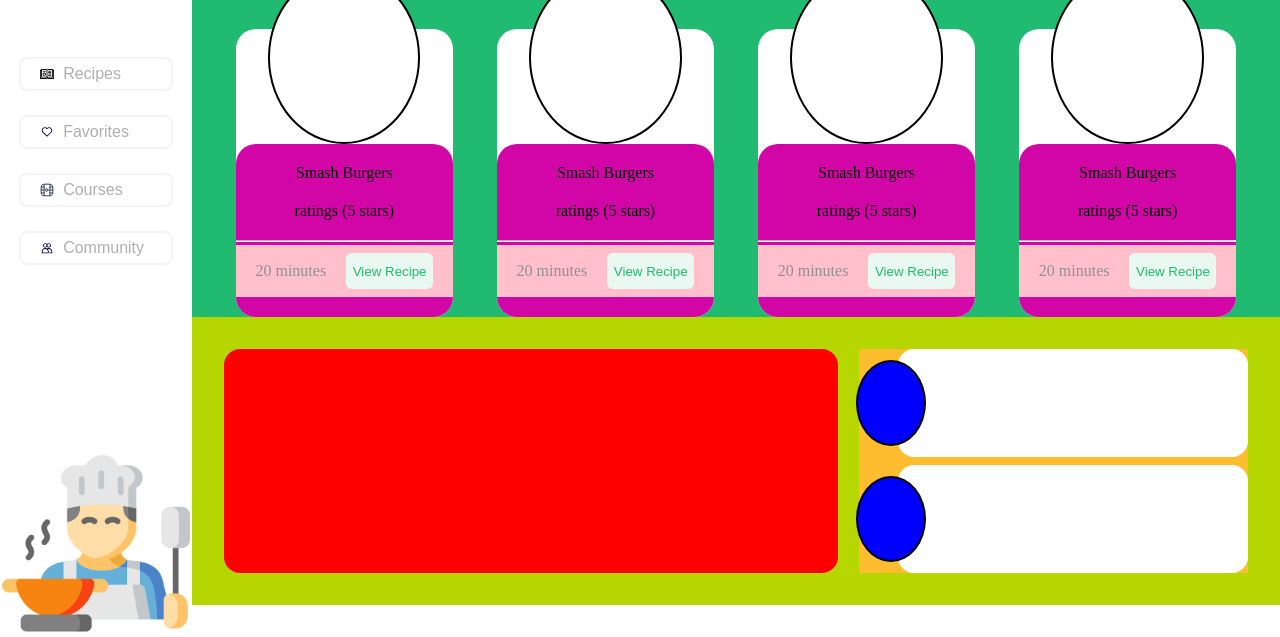
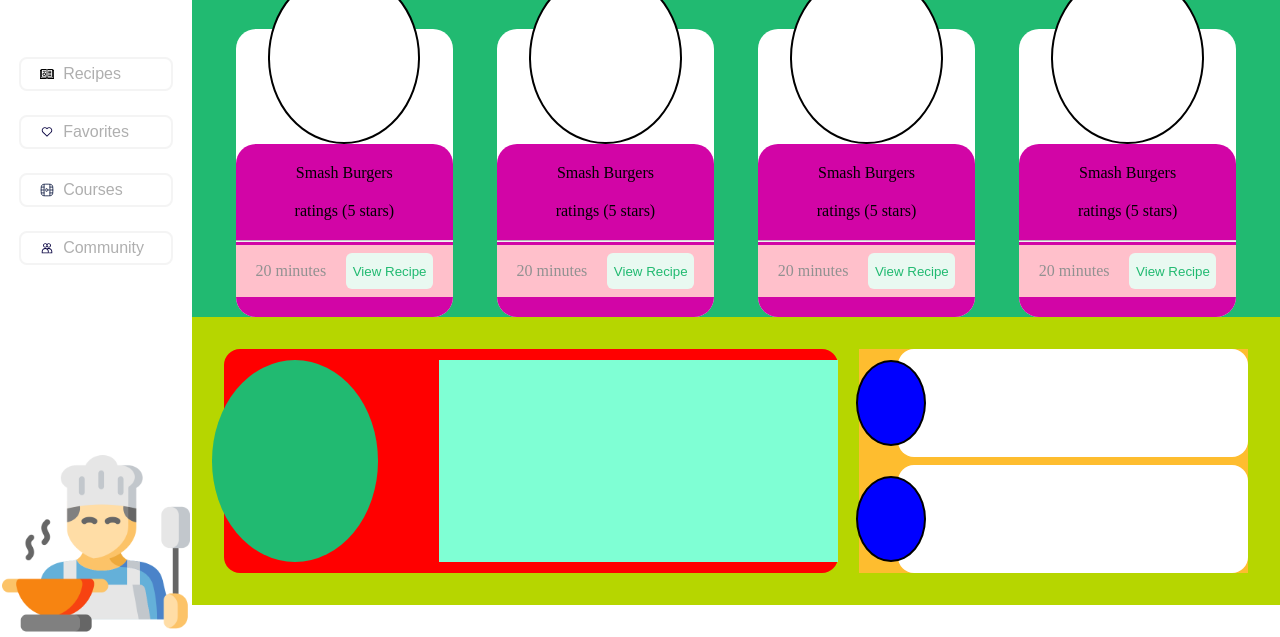
Before and after one commit to TekNellCo/Recipe, a plain HTML site: page index.html in a window 1280 px wide. Shown: the part 195-832 px from the top of the page. Drawn offline with Linux system fonts and the light colour scheme.

Commit message:
added bottom divs

```diff
--- a/index.html
+++ b/index.html
@@ -98,7 +98,11 @@
             </div>
     </div>
 <div class="bottomcarousel">
-    <div class="bottomscreencarouselcard"></div>
+    <div class="bottomscreencarouselcard">
+        <div class="bottomscreencarouselcardimagecontainer"></div>
+        <div class="bottonscreencarouselcardinformation"></div>
+
+    </div>
 
         <div class="bottomscreencarouselminicontainer">
             <div class="bottomscreencarouselmini"><div class="carouselminiimagecontainer"></div></div>
--- a/style.css
+++ b/style.css
@@ -312,12 +312,36 @@
     gap:2%
 }
 .bottomscreencarouselcard{
+    display: flex;
+    justify-content: end;
+    align-items: center;
+
     background-color: red;
     height: 100%;
     width: 60%;
     border-radius: 1em;
     position: relative;
 }
+.bottomscreencarouselcardimagecontainer{
+    background-color: #21ba71;
+    height: 90%;
+    width: 30%;
+    border-radius: 50%;
+    position: absolute;
+    left:-2%;
+    top:5%;
+
+}
+.bottonscreencarouselcardinformation{
+    background-color: aquamarine;
+    height: 90%;
+    width: 65%;
+}
+
+
+
+
+
 
 .bottomscreencarouselminicontainer{
     background-color: #febd2f;
@@ -343,7 +367,7 @@
     background-color: blue;
     border: 2px solid black;
     height: 80%;
-    width: 25%;
+    width: 23%;
     border-radius: 50%;
     left: -12%;
     top:10%
@@ -381,6 +405,14 @@
         width: 40%;
         height: 70%;
     }
+.bottomscreencarouselcardimagecontainer{
+    width: 27%;
+
+}
+
+
+
+
     .carouselminiimagecontainer{
         width: 20%;
 
```
